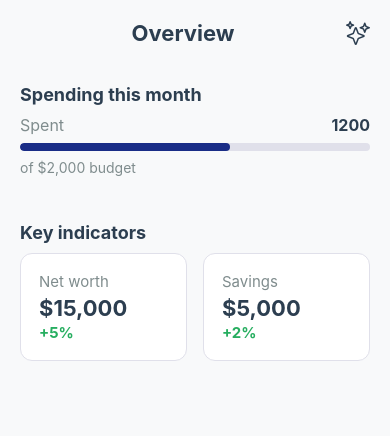
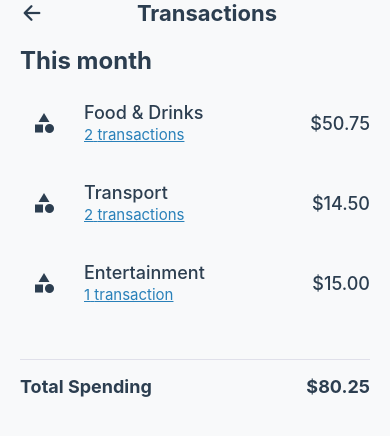
Before and after one commit to Akinmyde/smart-budget-assistant, a React Native app: screen / in a window 390 px wide. Shown: the top 436 px of the page. Built offline with nearby package versions, Linux system fonts and the light colour scheme.

Commit message:
feat(transactions): implement transction view and logic, add types and util functions

```diff
--- a/App.tsx
+++ b/App.tsx
@@ -1,6 +1,7 @@
 import React from "react";
 import Dashboard from "./pages/Dashboard";
+import Transactions from "./pages/Transactions";
 
 export default function App() {
-  return <Dashboard />;
+  return <Transactions />;
 }
--- /dev/null
+++ b/components/TransactionDetails.tsx
@@ -0,0 +1,52 @@
+import React from "react";
+import { View, Text, StyleSheet  } from "react-native";
+import { Transaction } from "../types/transactions";
+import { colors } from "../constants/colors";
+import { dateFormatter } from "../utils";
+
+interface TransactionDetailsProps {
+    transactions: Transaction[];
+}
+
+const TransactionDetails = ({ transactions }: TransactionDetailsProps) => {
+    return (
+      <View style={styles.transactionList}>
+        {transactions.map((transaction) => (
+          <View key={transaction.id} style={styles.transactionRow}>
+            <Text style={styles.transactionDesc}>{transaction.description}</Text>
+            <Text style={styles.transactionDate}>{dateFormatter(transaction.date)}</Text>
+            <Text style={styles.transactionAmount}>${transaction.amount.toFixed(2)}</Text>
+          </View>
+        ))}
+      </View>
+    );
+};
+
+const styles = StyleSheet.create({
+    transactionList: {
+      marginLeft: 64,
+      marginBottom: 12,
+    },
+    transactionRow: {
+      flexDirection: "row",
+      justifyContent: "space-between",
+      alignItems: "center",
+      paddingVertical: 4,
+    },
+    transactionDesc: {
+      flex: 1,
+      color: colors.primary.main,
+    },
+    transactionDate: {
+      color: colors.neutral.text.secondary,
+      fontSize: 13,
+      marginLeft: 8,
+      marginRight: 8,
+    },
+    transactionAmount: {
+      color: colors.primary.main,
+      fontWeight: "500",
+    },
+});
+
+export default TransactionDetails;
--- /dev/null
+++ b/pages/Transactions.tsx
@@ -0,0 +1,145 @@
+import React, { useState } from "react";
+import { View, Text, StyleSheet, SectionList, TouchableOpacity } from "react-native";
+import PageWrapper from "../components/PageWrapper";
+import { colors } from "../constants/colors";
+import { Ionicons, MaterialIcons } from "@expo/vector-icons";
+import transactionsDummyData from "../data/transactions.json";
+import { Transaction } from "../types/transactions";
+import { groupTransactionsByCategory, getTotalSpending } from "../utils";
+import TransactionDetails from "../components/TransactionDetails";
+
+const transactions: Transaction[] = transactionsDummyData;
+const totalSpending = getTotalSpending(transactions);
+const groupedTransactions = groupTransactionsByCategory(transactions);
+
+const Transactions = () => {
+  const [expanded, setExpanded] = useState<string | null>(null);
+
+  const handleToggle = (category: string) => {
+    setExpanded(expanded === category ? null : category);
+  };
+
+  return (
+    <PageWrapper>
+      <View style={styles.headerRow}>
+        <Ionicons
+          name="arrow-back-outline"
+          size={24}
+          color={colors.primary.main}
+        />
+        <Text style={styles.headerTitle}>Transactions</Text>
+        <View></View>
+      </View>
+      <SectionList
+        sections={[
+          {
+            title: "This month",
+            data: groupedTransactions,
+          },
+        ]}
+        keyExtractor={(item) => item.category}
+        renderItem={({ item }) => (
+          <View>
+            <TouchableOpacity onPress={() => handleToggle(item.category)} activeOpacity={0.7}>
+              <View style={styles.categoryRow}>
+                <View style={styles.iconBox}>
+                  <MaterialIcons name="category" size={24} color={colors.primary.main} />
+                </View>
+                <View style={{ flex: 1, justifyContent: "center" }}>
+                  <Text style={styles.categoryName}>{item.category}</Text>
+                  <Text style={styles.transactionCount}>{item.data.length} {item.data.length === 1 ? "transaction" : "transactions"}</Text>
+                </View>
+                <Text style={styles.amount}>${item.data.reduce((sum, tx) => sum + tx.amount, 0).toFixed(2)}</Text>
+              </View>
+            </TouchableOpacity>
+            {expanded === item.category && (
+              <TransactionDetails transactions={item.data} />
+            )}
+          </View>
+        )}
+        renderSectionHeader={({ section: { title } }) => (
+          <Text style={styles.sectionTitle}>{title}</Text>
+        )}
+        showsVerticalScrollIndicator={false}
+        stickySectionHeadersEnabled={false}
+        ListFooterComponent={
+          <View style={styles.totalRow}>
+            <Text style={styles.totalLabel}>Total Spending</Text>
+            <Text style={styles.totalAmount}>${totalSpending.toFixed(2)}</Text>
+          </View>
+        }
+      />
+    </PageWrapper>
+  );
+};
+
+const styles = StyleSheet.create({
+  headerRow: {
+    flexDirection: "row",
+    justifyContent: "space-between",
+    alignItems: "center",
+    marginBottom: 20,
+  },
+  headerTitle: { fontSize: 22, fontWeight: "bold", color: colors.primary.main },
+  sectionTitle: {
+    fontSize: 24,
+    fontWeight: "bold",
+    color: colors.primary.main,
+    marginBottom: 20,
+  },
+  categoryRow: {
+    flexDirection: "row",
+    alignItems: "center",
+    marginBottom: 24,
+    minHeight: 56,
+  },
+  iconBox: {
+    width: 48,
+    height: 48,
+    borderRadius: 12,
+    backgroundColor: colors.neutral.background,
+    alignItems: "center",
+    justifyContent: "center",
+    marginRight: 16,
+  },
+  categoryName: {
+    fontSize: 18,
+    fontWeight: "500",
+    color: colors.primary.main,
+  },
+  transactionCount: {
+    fontSize: 15,
+    color: colors.secondary.dark,
+    marginTop: 2,
+    textDecorationLine: "underline",
+    fontWeight: "400",
+  },
+  amount: {
+    fontSize: 18,
+    fontWeight: "500",
+    color: colors.primary.main,
+    marginLeft: 12,
+    alignSelf: "center",
+  },
+  totalRow: {
+    flexDirection: "row",
+    justifyContent: "space-between",
+    alignItems: "center",
+    marginTop: 24,
+    paddingTop: 16,
+    borderTopWidth: 1,
+    borderTopColor: colors.neutral.border,
+  },
+  totalLabel: {
+    fontSize: 18,
+    fontWeight: "bold",
+    color: colors.primary.main,
+  },
+  totalAmount: {
+    fontSize: 18,
+    fontWeight: "bold",
+    color: colors.primary.main,
+  },
+});
+
+export default Transactions;
--- /dev/null
+++ b/types/transactions.ts
@@ -0,0 +1,7 @@
+export interface Transaction {
+    id: string;
+    date: string;
+    description: string;
+    amount: number;
+    category: string;
+}
--- /dev/null
+++ b/utils/index.ts
@@ -0,0 +1,25 @@
+import { Transaction } from "../types/transactions";
+
+export const groupTransactionsByCategory = (transactions: Transaction[]) => {
+    const grouped: Record<string, Transaction[]> = {};
+
+    transactions.forEach((tx) => {
+        const cat = tx.category || "Other";
+        if (!grouped[cat]) grouped[cat] = [];
+        grouped[cat].push(tx);
+    });
+
+    // Convert to SectionList format
+    return Object.keys(grouped).map((category) => ({
+        category,
+        data: grouped[category],
+    }));
+}
+
+export const getTotalSpending = (transactions: Transaction[]) => {
+    return transactions.reduce((sum, tx) => sum + tx.amount, 0);
+}
+
+export const dateFormatter = (date: string) => {
+    return new Date(date).toLocaleDateString("en-US", { month: "long", day: "numeric", year: "numeric" });
+}
```
